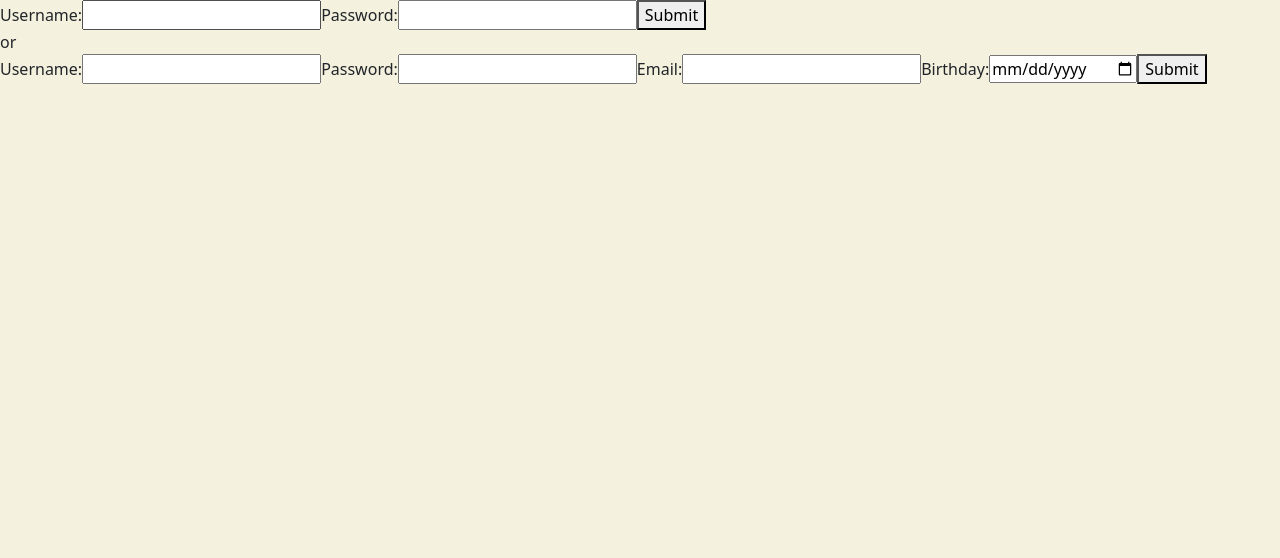
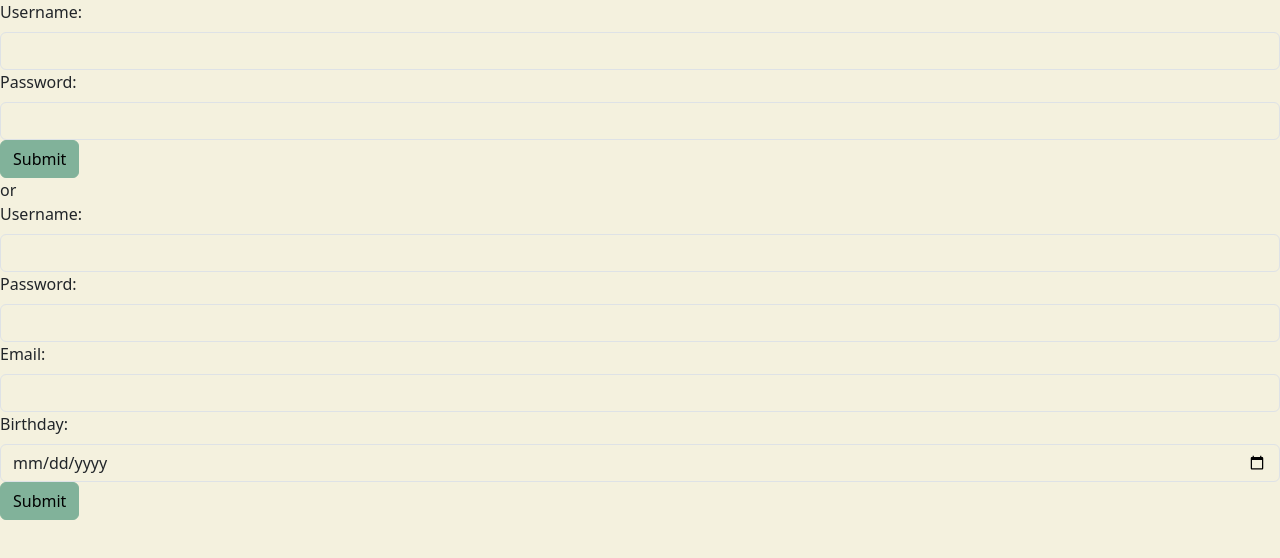
Before and after one commit to Inge-dev/myFlix-client, a React (Vite) app: page / in a window 1280 px wide. Shown: the top 558 px of the page. Built offline with nearby package versions, Linux system fonts and the light colour scheme.

Commit message:
Update login and signup views with Form Bootstrap

```diff
--- a/src/components/login-view/login-view.jsx
+++ b/src/components/login-view/login-view.jsx
@@ -1,4 +1,6 @@
 import { useState } from "react";
+import Button from "react-bootstrap/Button";
+import Form from "react-bootstrap/Form";
 
 export const LoginView = ({ onLoggedIn }) => {
   const [username, setUsername] = useState("");
@@ -35,27 +37,30 @@
   };
 
   return (
-    <form onSubmit={handleSubmit}>
-      <label>
-        Username:
-        <input
+    <Form onSubmit={handleSubmit}>
+      <Form.Group controlId="formUsername">
+        <Form.Label>Username:</Form.Label>
+        <Form.Control
           type="text"
           value={username}
-          minLength="6"
           onChange={(e) => setUsername(e.target.value)}
           required
+          minLength="3"
         />
-      </label>
-      <label>
-        Password:
-        <input
+      </Form.Group>
+
+      <Form.Group controlId="formPassword">
+        <Form.Label>Password:</Form.Label>
+        <Form.Control
           type="password"
           value={password}
           onChange={(e) => setPassword(e.target.value)}
           required
         />
-      </label>
-      <button type="submit">Submit</button>
-    </form>
+      </Form.Group>
+      <Button variant="primary" type="submit">
+        Submit
+      </Button>
+    </Form>
   );
 };
--- a/src/components/signup-view/signup-view.jsx
+++ b/src/components/signup-view/signup-view.jsx
@@ -1,4 +1,6 @@
 import { useState } from "react";
+import Button from "react-bootstrap/Button";
+import Form from "react-bootstrap/Form";
 
 export const SignupView = ({ onSignedUp }) => {
   const [username, setUsername] = useState("");
@@ -33,45 +35,50 @@
   };
 
   return (
-    <form onSubmit={handleSubmit}>
-      <label>
-        Username:
-        <input
+    <Form onSubmit={handleSubmit}>
+      <Form.Group controlId="formUsername">
+        <Form.Label>Username:</Form.Label>
+        <Form.Control
           type="text"
           value={username}
           onChange={(e) => setUsername(e.target.value)}
           required
           minLength="3"
         />
-      </label>
-      <label>
-        Password:
-        <input
+      </Form.Group>
+
+      <Form.Group controlId="formPassword">
+        <Form.Label>Password:</Form.Label>
+        <Form.Control
           type="password"
           value={password}
           onChange={(e) => setPassword(e.target.value)}
           required
         />
-      </label>
-      <label>
-        Email:
-        <input
+      </Form.Group>
+
+      <Form.Group controlId="formEmail">
+        <Form.Label>Email:</Form.Label>
+        <Form.Control
           type="email"
           value={email}
           onChange={(e) => setEmail(e.target.value)}
           required
         />
-      </label>
-      <label>
-        Birthday:
-        <input
+      </Form.Group>
+
+      <Form.Group controlId="formBirthday">
+        <Form.Label>Birthday:</Form.Label>
+        <Form.Control
           type="date"
           value={birthday}
           onChange={(e) => setBirthday(e.target.value)}
           required
         />
-      </label>
-      <button type="submit">Submit</button>
-    </form>
+      </Form.Group>
+      <Button variant="primary" type="submit">
+        Submit
+      </Button>
+    </Form>
   );
 };
```
